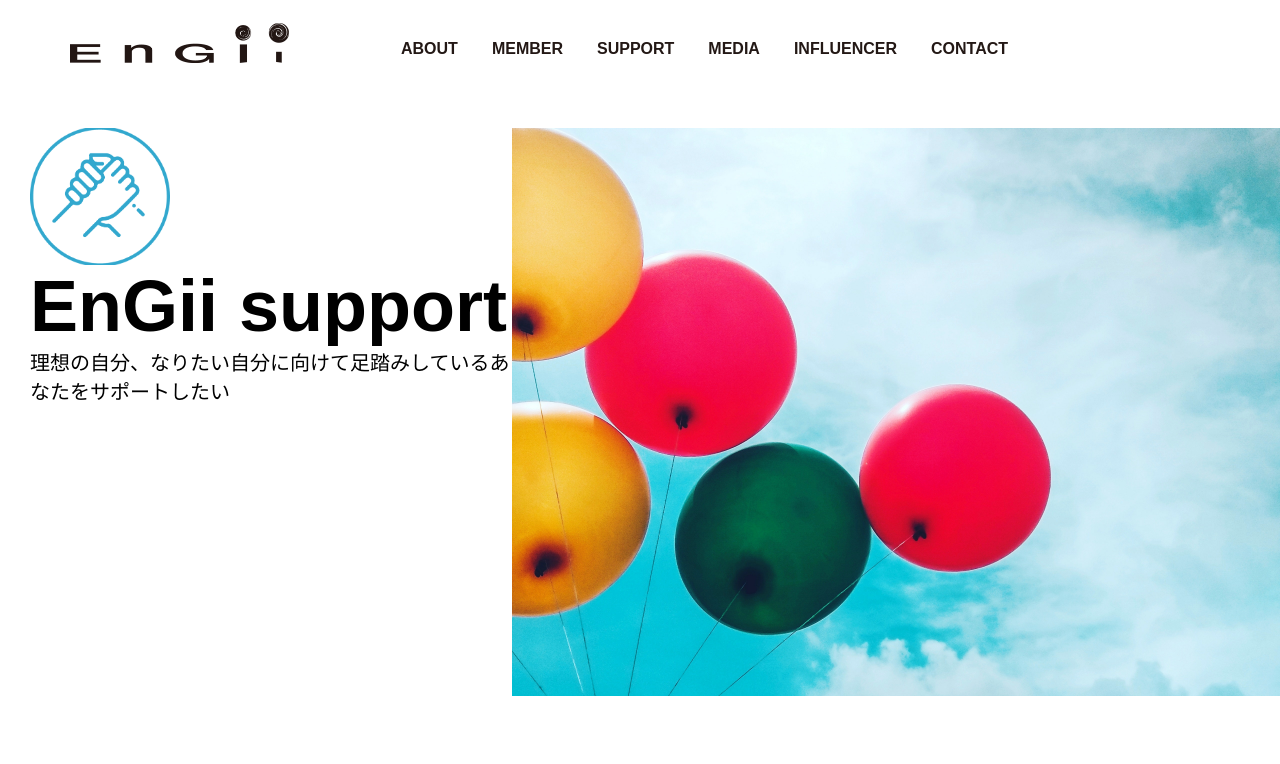
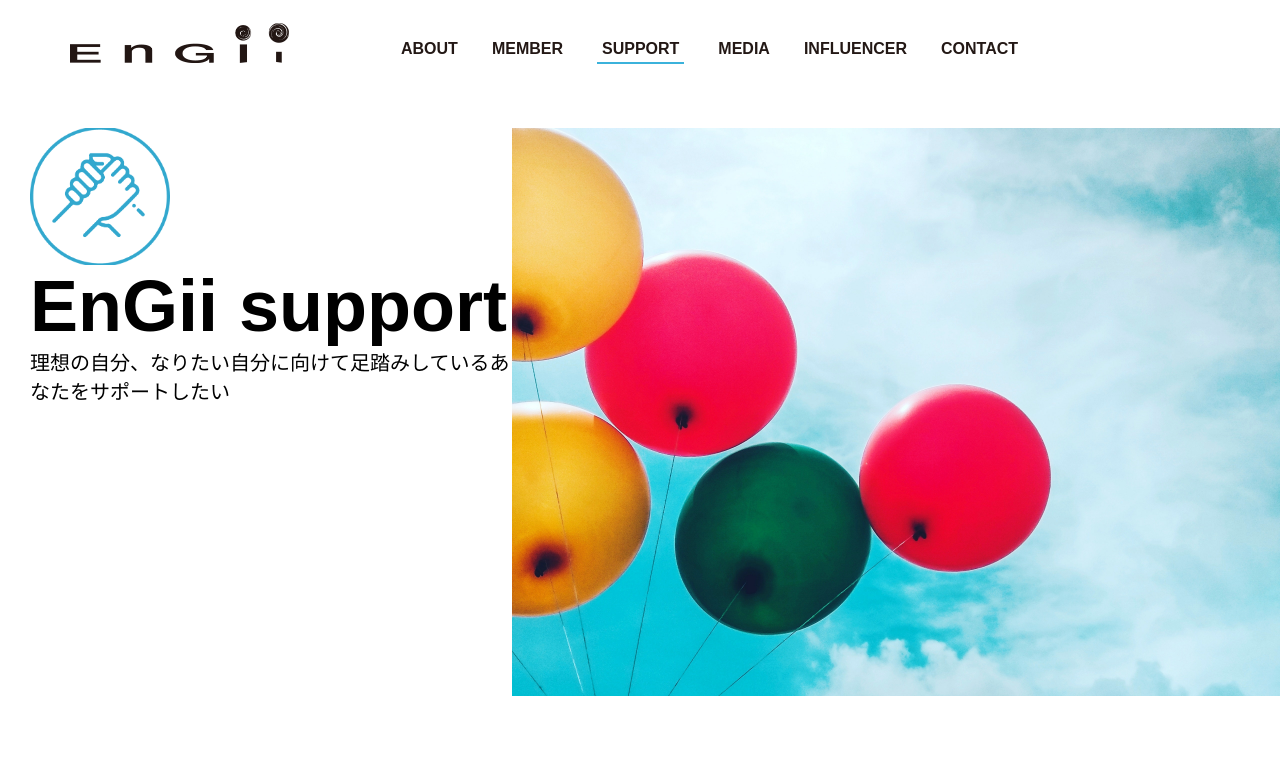
Before and after one commit to reiji-0720/EnGii-HP-recreate, a Nuxt app: page /sevice/support in a window 1280 px wide. Shown: the top 764 px of the page. Built offline with nearby package versions, Linux system fonts and the light colour scheme.

Commit message:
リンク、active

```diff
--- a/components/graphics.vue
+++ b/components/graphics.vue
@@ -30,10 +30,10 @@ export default {
 </script>
 
 <style>
-.active {
-  border: 2px solid #3BB2DB;
+/* .active {
+  border-bottom: 2px solid #3BB2DB;
   padding: 5px;
-}
+} */
 .graphics {
   float: left;
   width: 50%;
--- a/components/header.vue
+++ b/components/header.vue
@@ -5,22 +5,22 @@
     </nuxt-link>
     <ul class="headerMenue">
       <li>
-        <nuxt-link class="borderNone" to="/mainAbout">ABOUT</nuxt-link>
+        <nuxt-link class="borderNone" active-class="active" to="/mainAbout">ABOUT</nuxt-link>
       </li>
       <li>
-        <nuxt-link class="borderNone" to="/member">MEMBER</nuxt-link>
+        <nuxt-link class="borderNone" active-class="active" to="/member">MEMBER</nuxt-link>
       </li>
       <li>
-        <nuxt-link class="borderNone subMenuePosition" to="/sevice/support">SUPPORT</nuxt-link>
+        <nuxt-link class="borderNone subMenuePosition" active-class="active" to="/sevice/support">SUPPORT</nuxt-link>
       </li>
       <li>
-        <nuxt-link class="borderNone subMenuePosition" to="/sevice/media">MEDIA</nuxt-link>
+        <nuxt-link class="borderNone subMenuePosition" active-class="active" to="/sevice/media">MEDIA</nuxt-link>
       </li>
       <li>
-        <nuxt-link class="borderNone subMenuePosition" to="/influencer">INFLUENCER</nuxt-link>
+        <nuxt-link class="borderNone subMenuePosition" active-class="active" to="/influencer">INFLUENCER</nuxt-link>
       </li>
       <li>
-        <nuxt-link class="borderNone" to="/contact">CONTACT</nuxt-link>
+        <nuxt-link class="borderNone" active-class="active" to="/contact">CONTACT</nuxt-link>
       </li>
     </ul>
     <div id="nav-drawer">
@@ -94,11 +94,11 @@ ul {
   }
   .headerMenue li::after {
     position: absolute;
-    bottom: -4px;
+    bottom: -3px;
     left: 0;
     content: "";
     width: 100%;
-    height: 3px;
+    height: 2px;
     background: #39acd8;
     transform: scale(0, 1);
     transform-origin: left top;
@@ -293,8 +293,8 @@ ul {
     color: #231815;
   }
 }
-/* .active {
-  border: 2px solid #3bb2db;
+.active {
+  border-bottom: 2px solid #3bb2db;
   padding: 5px;
-} */
+}
 </style>
```
